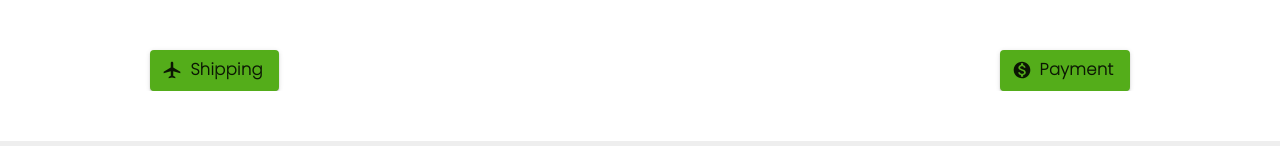
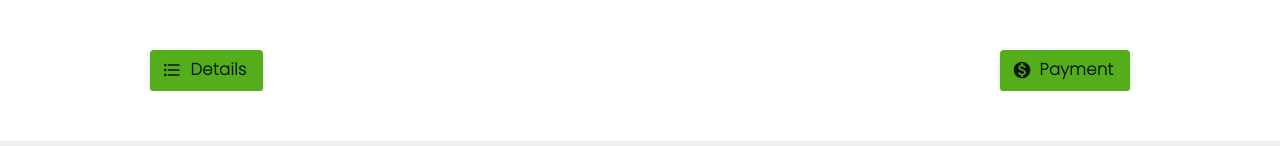
Before and after one commit to jordanlaclair/Candleaf-MERN, a React (Create React App) app in the folder client/: page /checkout/shipping in a window 1280 px wide. Shown: the part 784-930 px from the top of the page. Built offline with nearby package versions, Linux system fonts and the light colour scheme.

Commit message:
ui changes on shipping component

```diff
--- a/client/src/components/Payment.tsx
+++ b/client/src/components/Payment.tsx
@@ -306,7 +306,7 @@ const Payment: FC = () => {
 							startIcon={<LocalShippingIcon />}
 							onClick={handleBackToShipping}
 						>
-							<h3>Back to Details</h3>
+							<h3>Shipping</h3>
 						</Button>
 
 						<Button
@@ -498,7 +498,7 @@ const Form = styled.form`
 
 const ButtonWrapper = styled.div`
 	display: flex;
-	width: 80%;
+	width: 110%;
 	margin-top: 2rem;
 	justify-content: space-between;
 	align-items: center;
--- a/client/src/components/Shipping.tsx
+++ b/client/src/components/Shipping.tsx
@@ -6,8 +6,8 @@ import { PurchaseOption } from "./ProductDetails";
 import Radio from "@material-ui/core/Radio";
 import MonetizationOnIcon from "@material-ui/icons/MonetizationOn";
 import Product from "./Product";
+import FormatListBulletedIcon from "@material-ui/icons/FormatListBulleted";
 import Lottie from "react-lottie";
-import AirplanemodeActiveIcon from "@material-ui/icons/AirplanemodeActive";
 import DarkModePlane from "../assets/lotties/darkTheme/plane.json";
 import DarkModeTruck from "../assets/lotties/darkTheme/truck.json";
 import LightModePlane from "../assets/lotties/lightTheme/plane.json";
@@ -297,10 +297,10 @@ const Shipping: FC = () => {
 					<Button
 						variant="contained"
 						className={classes.button}
-						startIcon={<AirplanemodeActiveIcon />}
+						startIcon={<FormatListBulletedIcon />}
 						onClick={handleBackToDetails}
 					>
-						<h3>Shipping</h3>
+						<h3>Details</h3>
 					</Button>
 
 					<Button
```
